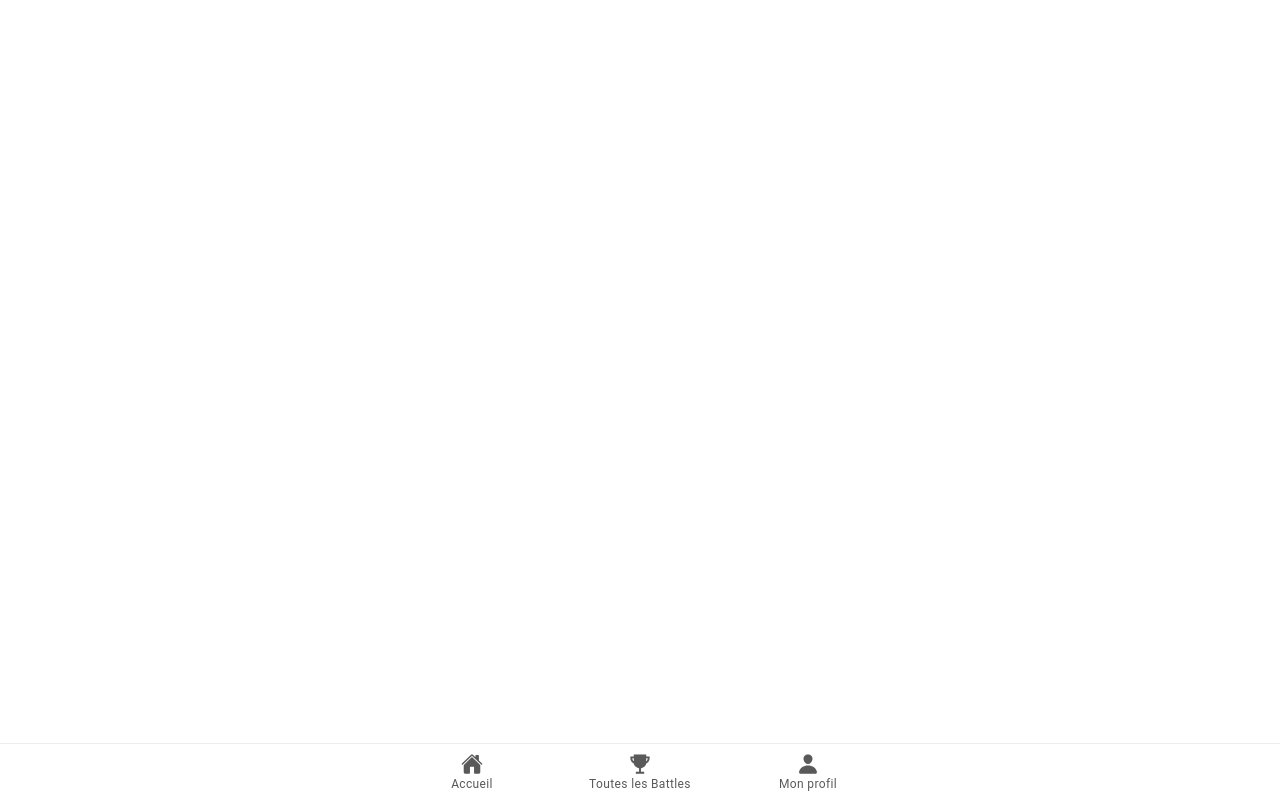
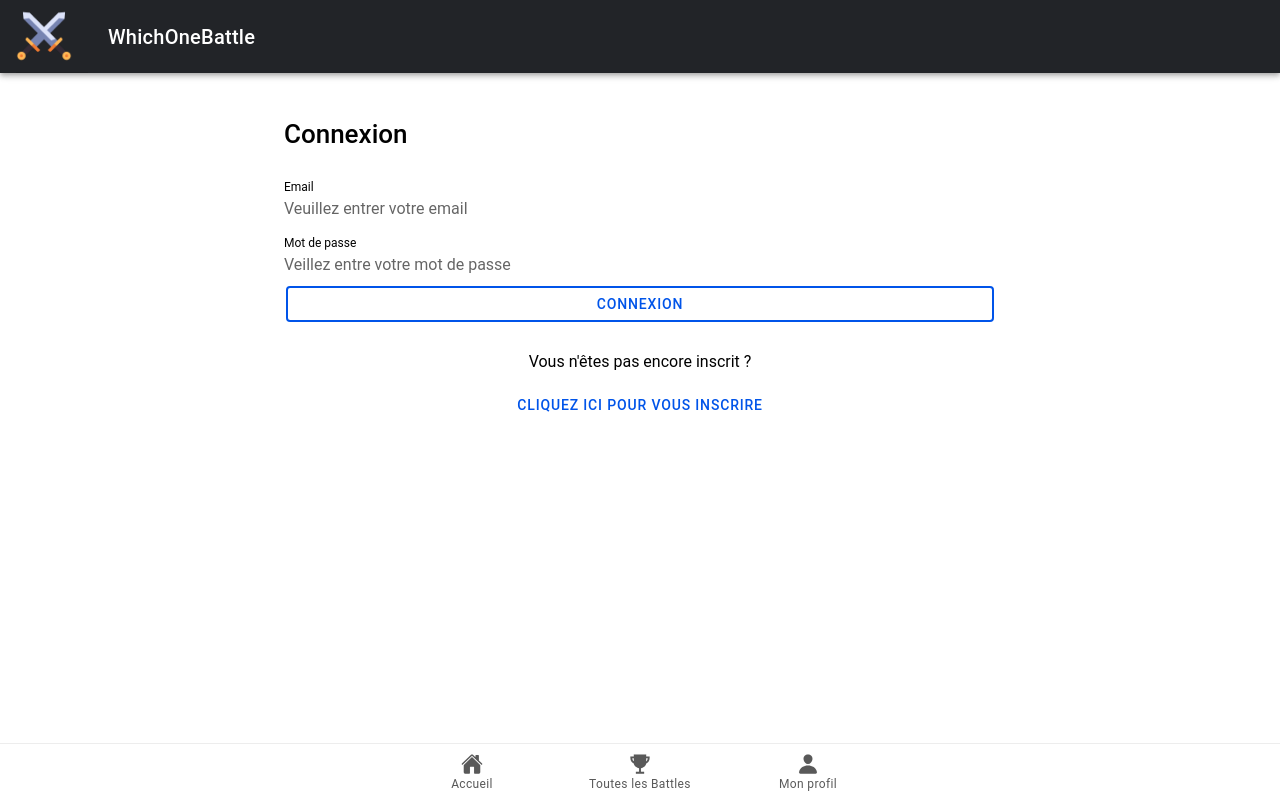
Before and after one commit to JulienPoirierWebDev/whichonebattle, a React (Vite) app: page /connexion in a window 1280 px wide. Built offline with nearby package versions, Linux system fonts and the light colour scheme.

Commit message:
mise en page de connexion et inscription avec navigation interne

```diff
--- a/src/App.tsx
+++ b/src/App.tsx
@@ -46,6 +46,8 @@ import "@ionic/react/css/palettes/dark.system.css";
 /* Theme variables */
 import "./theme/variables.css";
 import Header from "./components/Header/Header";
+import Connexion from "./pages/Connexion";
+import Inscription from "./pages/Inscription";
 
 setupIonicReact();
 
@@ -65,6 +67,12 @@ const App: React.FC = () => (
           </Route>
           <Route exact path="/">
             <Redirect to="/tab1" />
+          </Route>
+          <Route path="/connexion">
+            <Connexion />
+          </Route>
+          <Route path="/inscription">
+            <Inscription />
           </Route>
         </IonRouterOutlet>
         <IonTabBar slot="bottom">
--- /dev/null
+++ b/src/pages/Connexion.tsx
@@ -0,0 +1,82 @@
+import {
+  IonContent,
+  IonPage,
+  IonInput,
+  IonRow,
+  IonCol,
+  IonGrid,
+  IonButton,
+  IonText,
+  IonNavLink,
+} from "@ionic/react";
+import React from "react";
+import Header from "../components/Header/Header";
+import { magnetSharp } from "ionicons/icons";
+import { useHistory } from "react-router-dom";
+
+const Connexion: React.FC = () => {
+  const history = useHistory();
+  const handleConnexionSubmit = (e: React.FormEvent<HTMLFormElement>) => {
+    e.preventDefault();
+    console.log(e);
+  };
+
+  const handleInscriptionNavigation = () => {
+    history.push("/inscription");
+  };
+  return (
+    <IonPage>
+      <Header />
+      <IonContent className="ion-padding">
+        <IonGrid>
+          <IonRow class="ion-justify-content-center">
+            <IonCol sizeMd="7">
+              <h1>Connexion</h1>
+            </IonCol>
+          </IonRow>
+          <IonRow class="ion-justify-content-center">
+            <IonCol sizeMd="7">
+              <form id="connexion" action="" onSubmit={handleConnexionSubmit}>
+                <IonInput
+                  name="email"
+                  label="Email"
+                  labelPlacement="stacked"
+                  placeholder="Veuillez entrer votre email"
+                  type="email"
+                />
+                <IonInput
+                  name="password"
+                  type="password"
+                  label="Mot de passe"
+                  labelPlacement="stacked"
+                  placeholder="Veillez entre votre mot de passe"
+                />
+                <IonButton fill="outline" type="submit" expand="block">
+                  Connexion
+                </IonButton>
+              </form>
+            </IonCol>
+          </IonRow>
+          <IonRow class="ion-justify-content-center">
+            <IonCol sizeMd="7" class="ion-justify-content-center">
+              <IonText className="ion-text-center">
+                <p>Vous n'êtes pas encore inscrit ?</p>
+              </IonText>
+              <IonButton
+                fill="clear"
+                expand="block"
+                style={{ margin: "auto" }}
+                onClick={handleInscriptionNavigation}
+              >
+                Cliquez ici pour vous inscrire
+              </IonButton>
+              <IonNavLink />
+            </IonCol>
+          </IonRow>
+        </IonGrid>
+      </IonContent>
+    </IonPage>
+  );
+};
+
+export default Connexion;
--- /dev/null
+++ b/src/pages/Inscription.tsx
@@ -0,0 +1,67 @@
+import {
+  IonContent,
+  IonPage,
+  IonInput,
+  IonRow,
+  IonCol,
+  IonGrid,
+  IonButton,
+  IonText,
+} from "@ionic/react";
+import React from "react";
+import Header from "../components/Header/Header";
+
+const Inscription: React.FC = () => {
+  const handleInscriptionSubmit = (e: React.FormEvent<HTMLFormElement>) => {
+    e.preventDefault();
+    console.log(e);
+  };
+  return (
+    <IonPage>
+      <Header />
+      <IonContent className="ion-padding">
+        <IonGrid>
+          <IonRow class="ion-justify-content-center">
+            <IonCol sizeMd="7">
+              <h1>Inscription</h1>
+            </IonCol>
+          </IonRow>
+          <IonRow class="ion-justify-content-center">
+            <IonCol sizeMd="7">
+              <form
+                action=""
+                id="inscription"
+                onSubmit={handleInscriptionSubmit}
+              >
+                <IonInput
+                  name="email"
+                  label="Email"
+                  labelPlacement="stacked"
+                  placeholder="Veuillez entrer votre email"
+                  type="email"
+                />
+                <IonInput
+                  type="password"
+                  label="Mot de passe"
+                  labelPlacement="stacked"
+                  placeholder="Veillez entrer votre mot de passe"
+                />
+                <IonInput
+                  type="password"
+                  label="Confirmation"
+                  labelPlacement="stacked"
+                  placeholder="Veillez confirmer votre mot de passe"
+                />
+                <IonButton fill="outline" type="submit" expand="block">
+                  Inscription
+                </IonButton>
+              </form>
+            </IonCol>
+          </IonRow>
+        </IonGrid>
+      </IonContent>
+    </IonPage>
+  );
+};
+
+export default Inscription;
--- a/src/pages/Tab3.tsx
+++ b/src/pages/Tab3.tsx
@@ -11,18 +11,20 @@ import {
 import ExploreContainer from "../components/ExploreContainer";
 import "./Tab3.css";
 import Header from "../components/Header/Header";
-import { FormEventHandler } from "react";
+import { FormEventHandler, useEffect } from "react";
+import { useHistory } from "react-router-dom";
 
 const Tab3: React.FC = () => {
-  const handleConnexionSubmit = (e: React.FormEvent<HTMLFormElement>) => {
-    e.preventDefault();
-    console.log(e);
-  };
+  const profil = null;
 
-  const handleInscriptionSubmit = (e: React.FormEvent<HTMLFormElement>) => {
-    e.preventDefault();
-    console.log(e);
-  };
+  const history = useHistory();
+
+  useEffect(() => {
+    if (!profil) history.push("/connexion");
+  }, [history, profil]);
+
+  if (!profil) return null;
+
   return (
     <IonPage>
       <Header />
@@ -30,69 +32,6 @@ const Tab3: React.FC = () => {
         <IonTitle>
           <h1 className="ion-text-center">Profil</h1>
         </IonTitle>
-        <IonGrid>
-          <IonRow class="ion-justify-content-center">
-            <IonCol sizeMd="7">
-              <h2>Connexion</h2>
-            </IonCol>
-          </IonRow>
-          <IonRow class="ion-justify-content-center">
-            <IonCol sizeMd="7">
-              <form id="connexion" action="" onSubmit={handleConnexionSubmit}>
-                <IonInput
-                  name="email"
-                  label="Email"
-                  placeholder="Veuillez entrer votre email"
-                  type="email"
-                />
-                <IonInput
-                  name="password"
-                  type="password"
-                  label="Mot de passe"
-                  placeholder="Veillez entre votre mot de passe"
-                />
-                <IonButton fill="outline" type="submit" expand="block">
-                  Connexion
-                </IonButton>
-              </form>
-            </IonCol>
-          </IonRow>
-
-          <IonRow class="ion-justify-content-center ion-margin-top">
-            <IonCol sizeMd="7">
-              <h2>Inscription</h2>
-            </IonCol>
-          </IonRow>
-          <IonRow class="ion-justify-content-center">
-            <IonCol sizeMd="7">
-              <form
-                action=""
-                id="inscription"
-                onSubmit={handleInscriptionSubmit}
-              >
-                <IonInput
-                  name="email"
-                  label="Email"
-                  placeholder="Veuillez entrer votre email"
-                  type="email"
-                />
-                <IonInput
-                  type="password"
-                  label="Mot de passe"
-                  placeholder="Veillez entrer votre mot de passe"
-                />
-                <IonInput
-                  type="password"
-                  label="Confirmation"
-                  placeholder="Veillez confirmer votre mot de passe"
-                />
-                <IonButton fill="outline" type="submit" expand="block">
-                  Inscription
-                </IonButton>
-              </form>
-            </IonCol>
-          </IonRow>
-        </IonGrid>
       </IonContent>
     </IonPage>
   );
```
